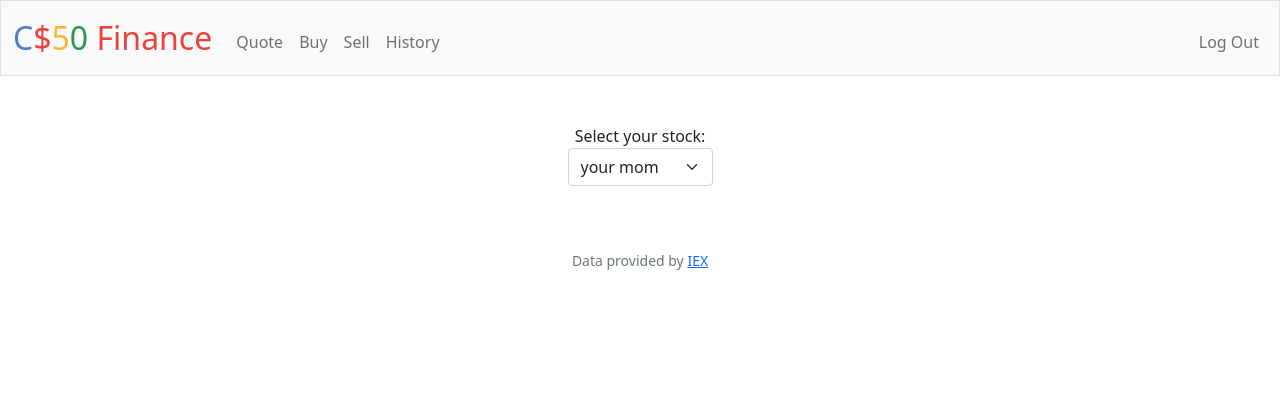
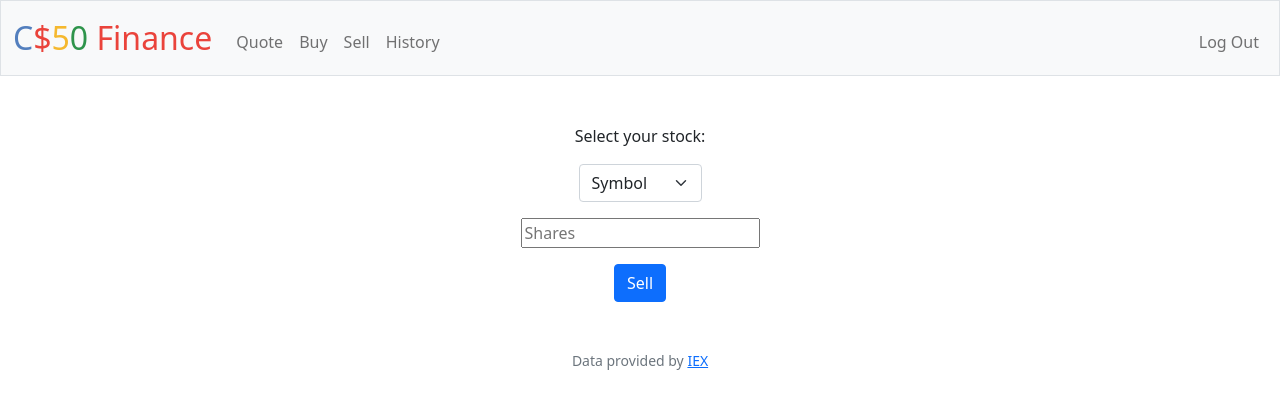
Before and after one commit to H3nry-T/cs50-copy, a Flask app: page /sell in a window 1280 px wide. Shown: the top 409 px of the page. Run offline with Flask 2, Linux system fonts and the light colour scheme; a user stored in the database is signed in; some libraries are stand-ins or nearby versions.

Commit message:
Wed, Nov 2, 2022, 9:15 AM +00:00

```diff
--- a/pset9/finance/templates/sell.html
+++ b/pset9/finance/templates/sell.html
@@ -3,13 +3,20 @@
 {% block main %}
     <form action="/sell" method="post">
         <div class="mb-3 mx-auto w-auto">
-            <label for="ticker"> Select your stock: </label>
+            <label class="mb-3" for="ticker"> Select your stock: </label>
             <select class="ticker form-select mx-auto w-auto">
                 <optgroup label="Ticker Symbols">
-                    <option deselect value="yourmom"> your mom </option>
+                    <option disabled selected value="">Symbol</option>
+
 
                 </optgroup>
             </select>
         </div>
+        <div class="w-auto mb-3">
+            <input min="0" type="number" placeholder="Shares" autocomplete="off">
+        </div>
+        <div class="w-auto mx-auto">
+            <button class="btn btn-primary" type="submit">Sell</button>
+        </div>
     </form>
 {% endblock %}
```
